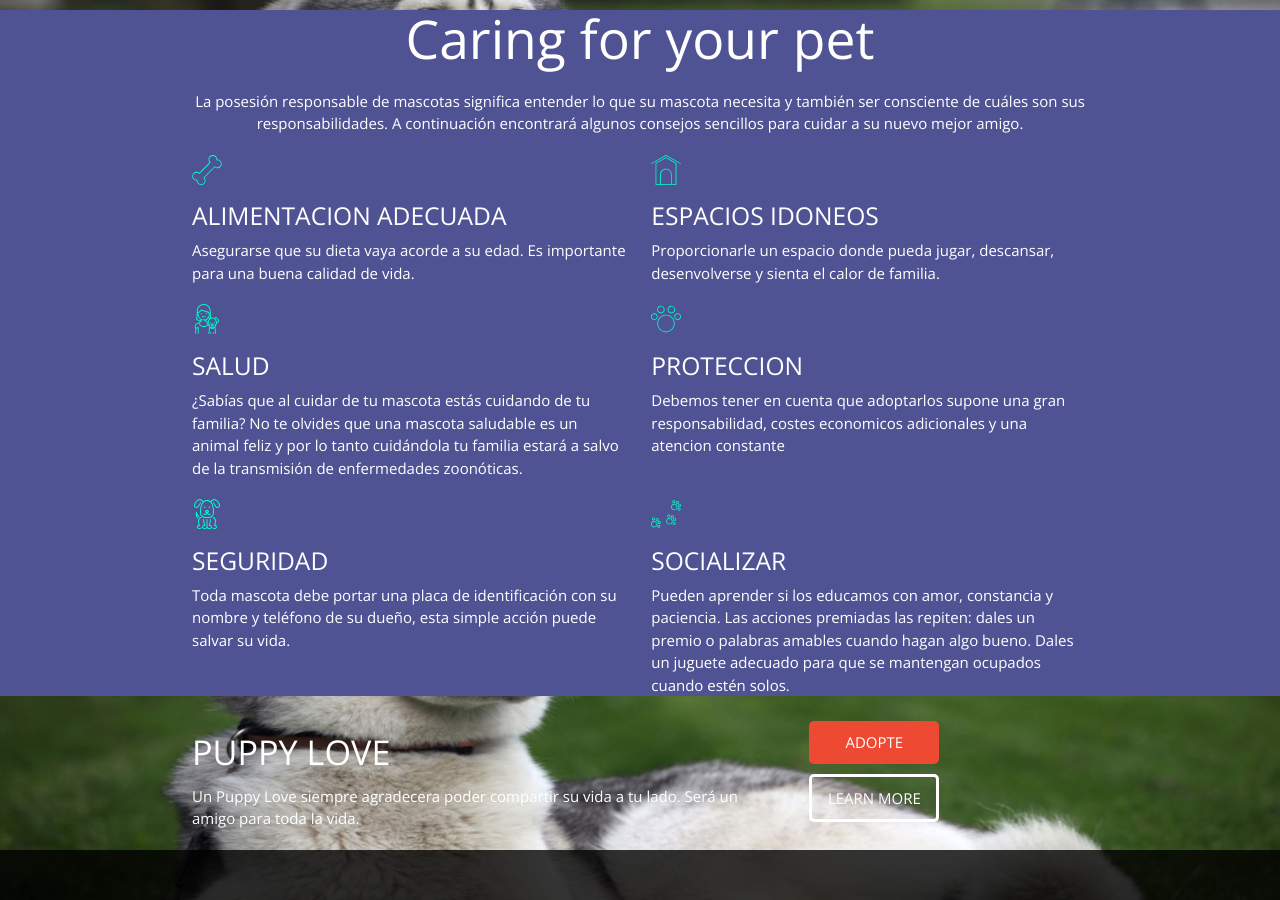
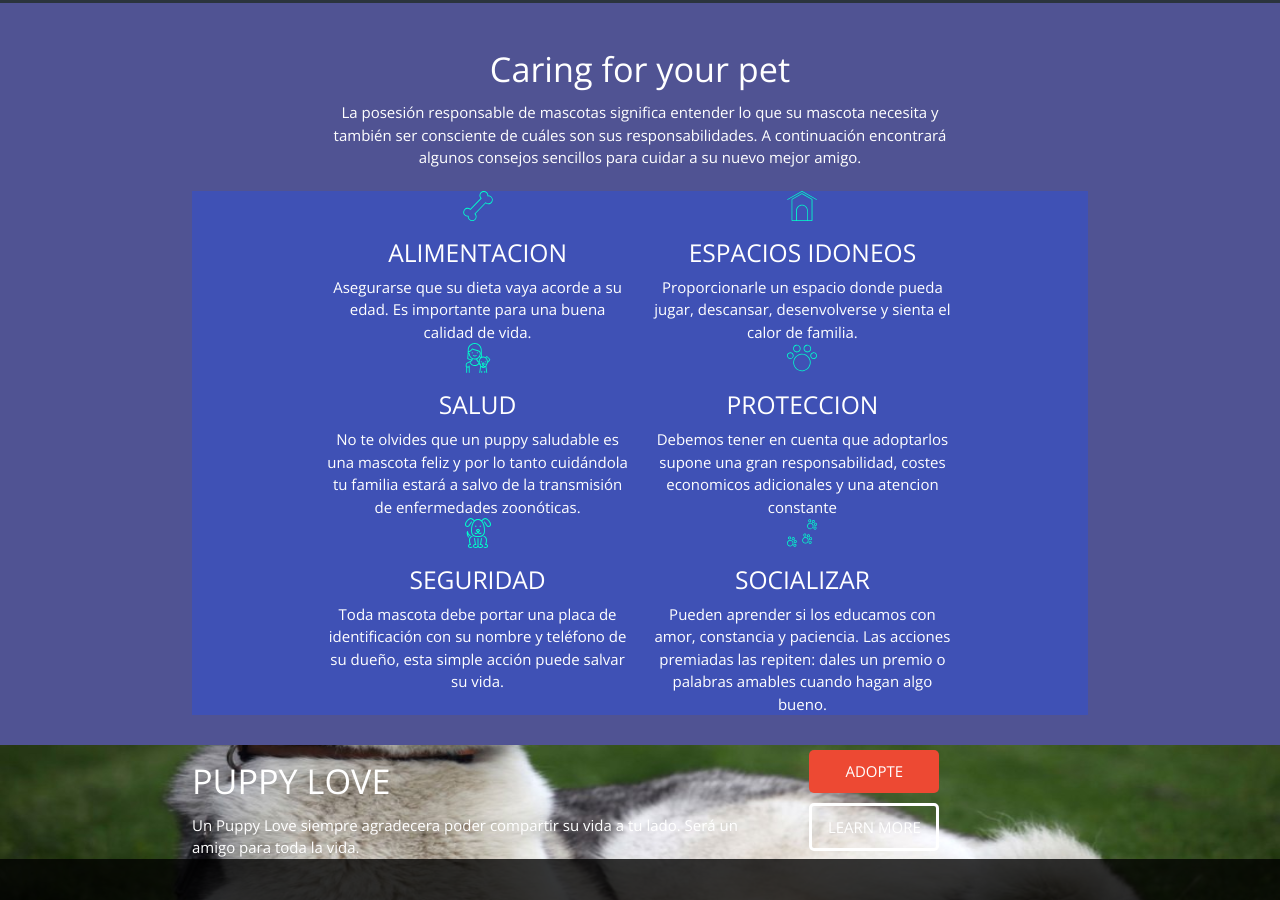
Before and after one commit to arianacabana09/puppyLove, a plain HTML site: page index.html in a window 1280 px wide. Shown: the part 1900-2800 px from the top of the page. Drawn offline with nearby package versions, Linux system fonts and the light colour scheme; files whose address does not match are found by name.

Commit message:
margin section solution

```diff
--- a/assets/css/main.css
+++ b/assets/css/main.css
@@ -48,15 +48,21 @@ button {
 }
 
 .bg-green {
+  padding: 30px 0;
   background-color: #21B2A6;
 }
 
 .bg-purple {
+  padding: 30px 0;
   background-color: #505393;
 }
 
 .bg-grey {
   background-color: #2B343D;
+}
+
+div.row{
+  margin-bottom: 0;
 }
 
 .icons-red {
--- a/index.html
+++ b/index.html
@@ -81,16 +81,20 @@
         </div>
       </div>
   </section>
-  <section id="Caring-for-your-pet" class="bg-purple">
+  <section id="Caring-for-your-pet" class="center bg-purple">
     <div class="container">
-      <div class="row center">
-        <h2> Caring for your pet </h2>
+      <div class="container">
+        <h4> Caring for your pet </h4>
         <p> La posesión responsable de mascotas significa entender lo que su mascota necesita y también ser consciente de cuáles son sus responsabilidades. A continuación encontrará algunos consejos sencillos para cuidar a su nuevo mejor amigo.</p>
       </div>
+    </div>
+    <br>
+    <div class="container indigo center">
+      <div class="container ">
         <div class="row">
           <div class="col s12 m6 l6">
             <img src="assets/images/icons/bone-rotate.svg" alt="cuidado uno">
-          <h5>ALIMENTACION ADECUADA</h5>
+            <h5>ALIMENTACION</h5>
             <p>Asegurarse que su dieta vaya acorde a su edad. Es importante para una buena calidad de vida. </p>
           </div>
           <div class="col s12 m6 l6">
@@ -103,7 +107,7 @@
           <div class="col s12 m6 l6">
             <img src="assets/images/icons/pet.svg" alt="cuidado tres">
             <h5>SALUD</h5>
-          <p>¿Sabías que al cuidar de tu mascota estás cuidando de tu familia? No te olvides que una mascota saludable es un animal feliz y por lo tanto cuidándola tu familia estará a salvo de la transmisión de enfermedades zoonóticas.</p>
+            <p>No te olvides que un puppy saludable es una mascota feliz y por lo tanto cuidándola tu familia estará a salvo de la transmisión de enfermedades zoonóticas.</p>
           </div>
           <div class="col s12 m6 l6">
             <img src="assets/images/icons/track.svg" alt="cuidado cuatro">
@@ -120,7 +124,8 @@
           <div class="col s12 m6 l6">
             <img src="assets/images/icons/track-two.svg" alt="cuidado seis">
             <h5>SOCIALIZAR</h5>
-          <p>Pueden aprender si los educamos con amor, constancia y paciencia. Las acciones premiadas las repiten: dales un premio o palabras amables cuando hagan algo bueno. Dales un juguete adecuado para que se mantengan ocupados cuando estén solos.</p>
+            <p>Pueden aprender si los educamos con amor, constancia y paciencia. Las acciones premiadas las repiten: dales un premio o palabras amables cuando hagan algo bueno.</p>
+          </div>
         </div>
       </div>
     </div>
```
Lines whose indentation alone changed are shown as unchanged.
